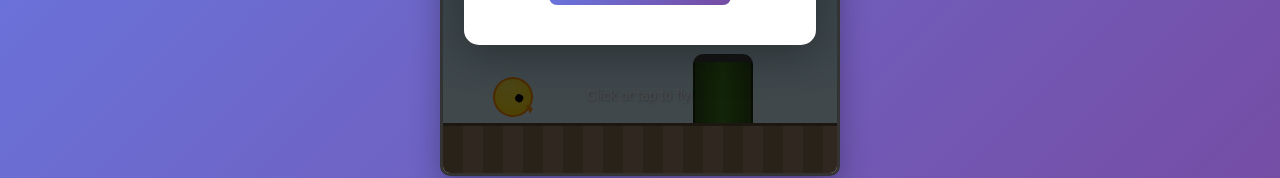
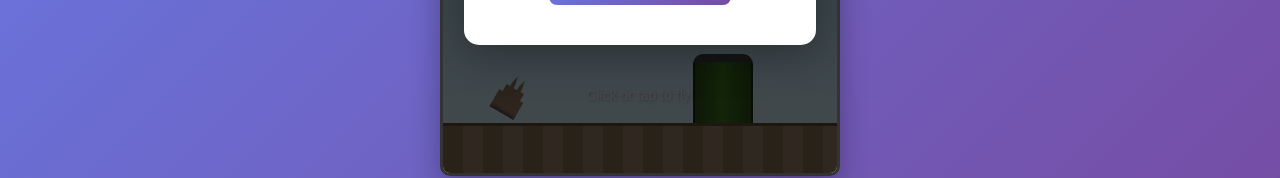
Before and after one commit to santai-artifacts/andrewsaputo-untitled-project-351, a plain HTML site: page index.html in a window 1280 px wide. Shown: the part 524-702 px from the top of the page. Drawn offline with Linux system fonts and the light colour scheme.

Commit message:
make it a castle figure instead
Santai-Kind: autosave
Santai-Author: Andrewsaputo

```diff
--- a/index.html
+++ b/index.html
@@ -36,37 +36,41 @@
             width: 40px;
             height: 40px;
             left: 50px;
-            background: radial-gradient(circle at 30% 30%, #ffed4e, #ffd700);
-            border-radius: 50%;
-            border: 2px solid #ff8c00;
+            background: linear-gradient(135deg, #8b7355 0%, #a0826d 100%);
+            border: 2px solid #5d4e37;
             display: flex;
             align-items: center;
             justify-content: center;
             transition: transform 0.1s;
             z-index: 10;
+            clip-path: polygon(
+                10% 100%, 10% 50%, 20% 50%, 20% 30%, 30% 30%, 30% 20%, 35% 0%, 40% 20%, 40% 30%, 50% 30%, 50% 20%, 55% 0%, 60% 20%, 60% 30%, 70% 30%, 70% 50%, 80% 50%, 80% 100%
+            );
+            box-shadow: inset -1px -1px 3px rgba(0, 0, 0, 0.5), inset 1px 1px 3px rgba(255, 255, 255, 0.3);
         }
 
         .bird::before {
             content: '';
-            width: 8px;
-            height: 8px;
-            background: black;
-            border-radius: 50%;
+            width: 6px;
+            height: 12px;
+            background: linear-gradient(90deg, #d4691f 0%, #ff8c00 50%, #d4691f 100%);
             position: absolute;
-            right: 8px;
-            top: 12px;
+            right: 6px;
+            top: -8px;
+            clip-path: polygon(0% 0%, 50% 0%, 100% 30%, 100% 100%, 0% 100%);
+            box-shadow: 1px 0 2px rgba(0, 0, 0, 0.4);
         }
 
         .bird::after {
             content: '';
             width: 0;
             height: 0;
-            border-left: 8px solid transparent;
-            border-right: 0 solid transparent;
-            border-top: 6px solid #ff8c00;
+            border-left: 3px solid transparent;
+            border-right: 3px solid transparent;
+            border-bottom: 6px solid #ff4444;
             position: absolute;
-            right: -5px;
-            top: 18px;
+            right: 3px;
+            top: -15px;
         }
 
         .pipe {
```
